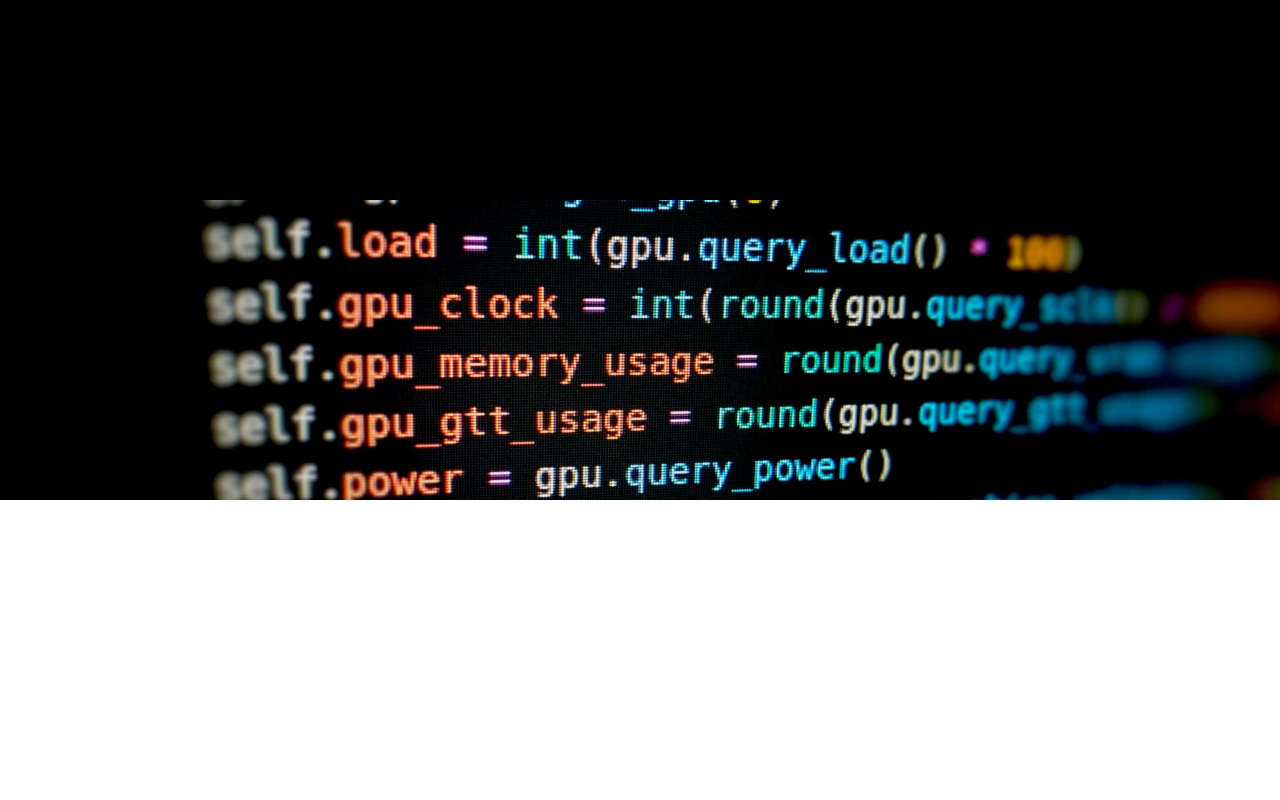
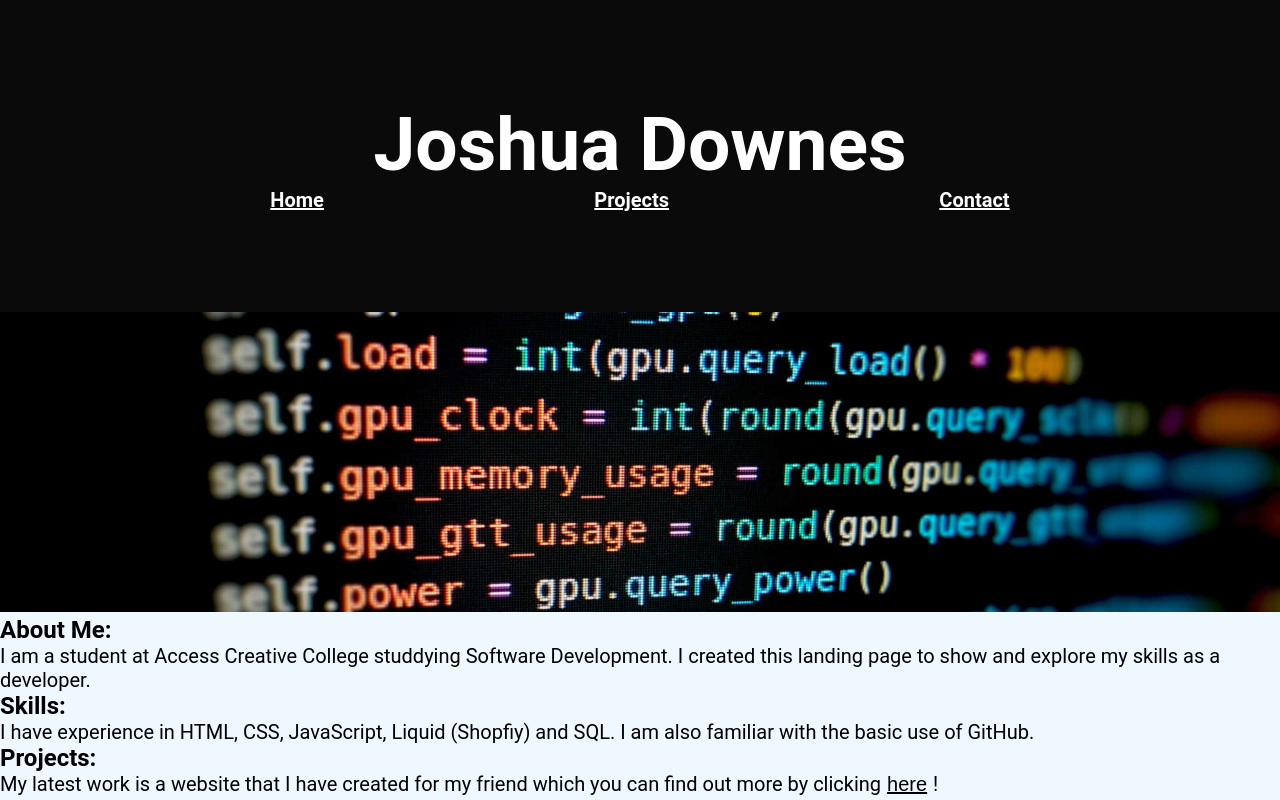
Before and after one commit to JoshATM/ACCWebsite, a plain HTML site: page index.html in a window 1280 px wide. Drawn offline with Linux system fonts and the light colour scheme.

Commit message:
update: Layout and Styling

```diff
--- a/assets/styles/all.css
+++ b/assets/styles/all.css
@@ -1,20 +1,17 @@
+@import url('footer.css');
+@import url('header.css');
+@import url('main.css');
+@import url('fonts/fonts.css');
+
 * {
     margin: 0px;
 }
 
-.header {
-    background-color: #000000;
-    color: #ffffff;
-    padding-top: 100px;
-    padding-bottom: 100px;
-    text-align: center;
-    font-size: 20px;
-    font-weight: bold;
+body {
+    font-family: 'Roboto', sans-serif;
+    background-color: aliceblue;
 }
 
-.UnderHeaderImage {
-    width: 100%;
-    height: auto;
-    max-height: 300px;
-    object-fit: cover;
-  }
+a {
+    text-decoration: none;
+}
--- a/assets/styles/header.css
+++ b/assets/styles/header.css
@@ -0,0 +1,37 @@
+.header {
+    background-color: #0A0A0A;
+    padding-top: 100px;
+    padding-bottom: 100px;
+    text-align: center;
+    font-size: 20px;
+    font-weight: bold;
+}
+
+.header-text {
+    color: #ffffff;
+    font-size: 75px;
+}
+
+.navbar {
+    display: flex;
+    flex-wrap: wrap;
+    align-content: center;
+    justify-content: center;
+    align-items: center;
+}
+
+.navbar-text {
+    display: flex;
+    flex-wrap: wrap;
+    align-content: center;
+    justify-content: center;
+    align-items: center;
+    color: #ffffff;
+    text-decoration: underline;
+}
+
+.navbar-div {
+    display: flex;
+    width: -webkit-fill-available;
+    justify-content: space-evenly;
+}
--- a/assets/styles/main.css
+++ b/assets/styles/main.css
@@ -0,0 +1,22 @@
+.UnderHeaderImage {
+    width: 100%;
+    height: auto;
+    max-height: 300px;
+    object-fit: cover;
+}
+
+.text-button {
+    display: flex;
+    background-color: transparent;
+    border: transparent;
+    font-size: 20px;
+    text-decoration: underline;
+}
+
+.text {
+    font-size: 20px;
+}
+
+.text-div {
+    display: flex;
+}
--- a/index.html
+++ b/index.html
@@ -9,18 +9,33 @@
 </head>
 <body>
     <header class="header">
-        <!-- Header content goes here -->
+        <h1 class="header-text" onclick="HomePage()">Joshua Downes</h1>
+        <nav class="navbar">
+            <div class="navbar-div">
+                <a class="navbar-text" href="index.html">Home</a>
+                <a class="navbar-text" href="projects.html">Projects</a>
+                <a class="navbar-text" href="contact.html">Contact</a>
+            </div>
+        </nav>
     </header>
-    <nav>
-        <!-- Navigation links go here -->
-    </nav>
     <main>
         <img class="UnderHeaderImage" src="assets/images/UnderHeaderImage.jpg" />
+        <h2 class="main-text">About Me:</h2>
+        <p class="text">I am a student at Access Creative College studdying Software Development. I created this landing page to show and explore my skills as a developer.</p>
+
+        <h2 class="main-text">Skills:</h2>
+        <p class="text">I have experience in HTML, CSS, JavaScript, Liquid (Shopfiy) and SQL. I am also familiar with the basic use of GitHub.</p>
+
+        <h2 class="main-text">Projects:</h2>
+        <div class="text-div">
+            <p class="text">My latest work is a website that I have created for my friend which you can find out more by clicking</p>
+            <button class="text-button" onclick="Projects()">here</button>
+            <p class="text">!</p>
+        </div>
     </main>
     <footer>
         <!-- Footer content goes here -->
     </footer>
-    <!-- Add your JavaScript file link here -->
     <script src="scripts/script.js"></script>
 </body>
 </html>
--- a/scripts/script.js
+++ b/scripts/script.js
@@ -1 +1,14 @@
-let x = 1;
+function HomePage() {
+    console.log("Home Page");
+    window.location.href = "index.html";
+}
+
+function Projects() {
+    console.log("Projects");
+    window.location.href = "projects.html";
+}
+
+function GeorgeBrennanWebsite() {
+    console.log("George Brennan Website");
+    window.location.href = "https://GeorgeBrennan.uk/";
+}
```
Also changed, not shown: contact.html (added, +29 -0 lines), projects.html (added, +29 -0 lines), assets/styles/fonts/fonts.css (added).
